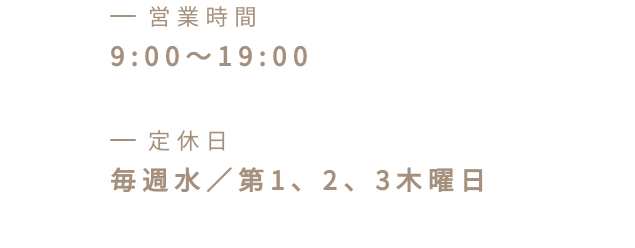
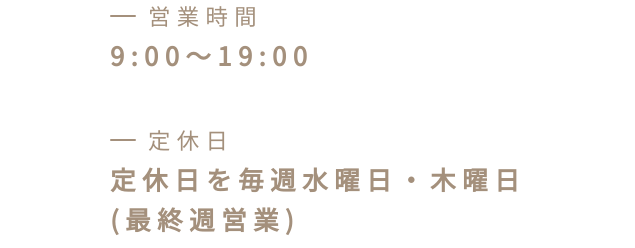
Before and after one commit to mugi-taro/santa, a website: page index.html in a window 1280 px wide. Shown: the part 6369-6617 px from the top of the page, 0-635 px from the left. Drawn offline with nearby package versions, Linux system fonts and the light colour scheme; grey boxes are pictures that could not be loaded; files whose address does not match are found by name.

```diff
--- a/index.html
+++ b/index.html
@@ -656,7 +656,8 @@
                     </h3>
                   </div>
                   <p class="ds__site__info__list__item__text">
-                    毎週水／第1、2、3木曜日
+                    定休日を毎週水曜日・木曜日<br>
+                    (最終週営業)
                   </p>
                 </div>
                 <!-- 連絡・予約 -->
```
